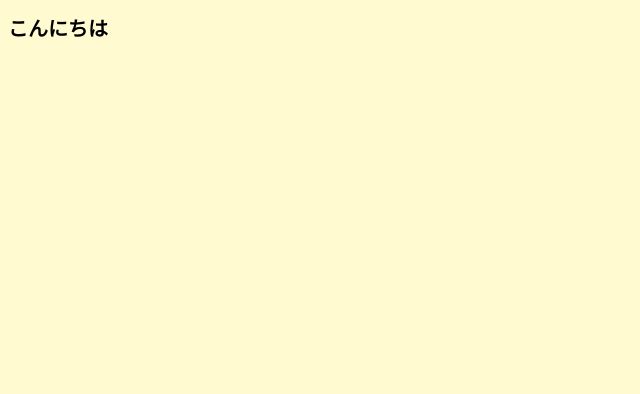
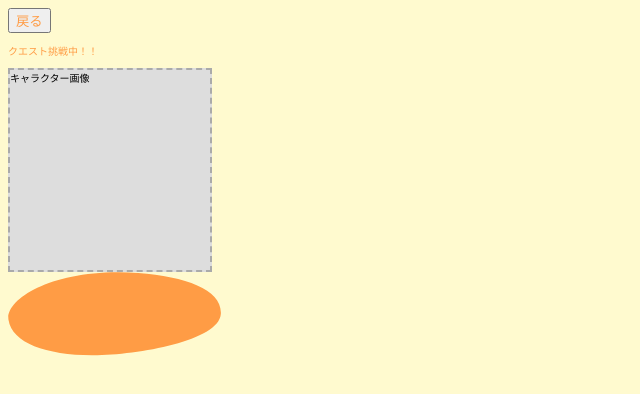
Before and after one commit to himatsumu/himatsumu_front, a React (Vite) app in the folder app/: page / in a window 1280 px wide. Shown: the top 394 px of the page, without its empty margins (0-640 px from the left). Built offline with nearby package versions, Linux system fonts and the light colour scheme.

Commit message:
要素のみ追加

```diff
--- /dev/null
+++ b/app/src/hooks/images.tsx
@@ -0,0 +1,5 @@
+const images = {
+    butonnBackGround: './src/assets/button_background.svg',     //ボタンの背景画像
+}
+
+export default images;
--- a/app/src/pages/quest_playing.tsx
+++ b/app/src/pages/quest_playing.tsx
@@ -1,13 +1,34 @@
 import "../styles/quest_playing.scss";
+import images from '../hooks/images';
 
 export default function QuestPlaying() {
-return(
-    <>
-    <body className="body">
-        <h1>こんにちは</h1>
-    </body>
+    return(
+        <>
+        <button className="font-color">戻る</button>
+
+        <p className="font-color">クエスト挑戦中！！</p>
+
+        {/* <img
+                src={images.butonnBackGround}
+                alt="クエスト完了ボタン"
+                onClick={() => {
+                    //ボタンクリック時の処理書く
+                }}
+            /> */}
+
+        <div className="image-placeholder">キャラクター画像</div>
+
+
+        <input
+            type="image"
+            src={images.butonnBackGround}
+            alt="クエスト完了ボタン"
+            onClick={() => {
+                //ボタンクリック時の処理書く
+            }}
+        />
+
+
     </>
 )
 }
-
-//追加
--- a/app/src/styles/quest_playing.scss
+++ b/app/src/styles/quest_playing.scss
@@ -1,5 +1,12 @@
-$main-color: #FFFACF;
+@use '../styles/common' as *;
 
-.body {
-    background-color: $main-color;
+.font-color {
+    color: $main;
+};
+
+.image-placeholder {
+    width: 200px; // 幅
+    height: 200px; // 高さ
+    background-color: #ddd;
+    border: 2px dashed #aaa; // 点線
 }
```
Also changed, not shown: app/src/assets/button_background.svg (added).
